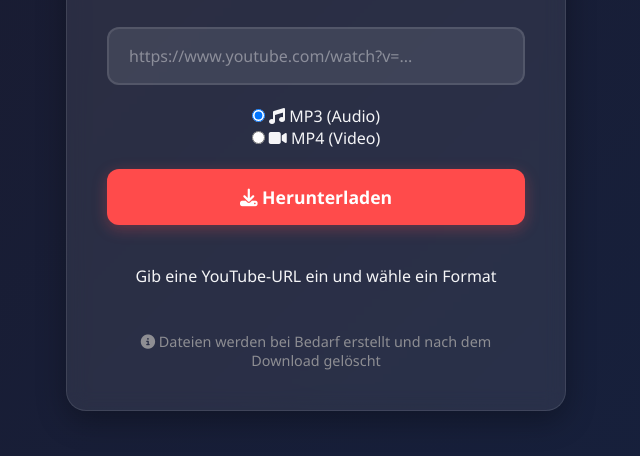
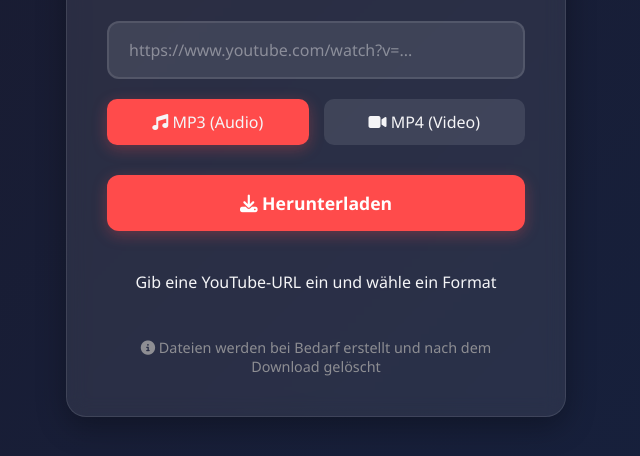
Before and after one commit to Kai7788/Infrastructure, a plain HTML site: page nextcloud-proxy/frontend/index.html in a window 1280 px wide. Shown: the part 308-764 px from the top of the page, without its empty margins (324-964 px from the left). Drawn offline with Linux system fonts and the light colour scheme.

Commit message:
Update style.css to support mp4

```diff
--- a/nextcloud-proxy/frontend/style.css
+++ b/nextcloud-proxy/frontend/style.css
@@ -1,3 +1,4 @@
+/* style.css */
 :root {
     --primary: #ff4b4b;
     --primary-dark: #e04444;
@@ -98,6 +99,37 @@
     color: rgba(255, 255, 255, 0.4);
 }
 
+.format-selector {
+    display: flex;
+    justify-content: center;
+    gap: 15px;
+    margin-bottom: 10px;
+}
+
+.format-option {
+    flex: 1;
+}
+
+.format-option input[type="radio"] {
+    display: none;
+}
+
+.format-option label {
+    display: block;
+    padding: 12px;
+    background: rgba(255, 255, 255, 0.1);
+    border-radius: 10px;
+    cursor: pointer;
+    transition: all 0.3s ease;
+    text-align: center;
+    font-weight: 500;
+}
+
+.format-option input[type="radio"]:checked + label {
+    background: var(--primary);
+    box-shadow: 0 4px 15px rgba(255, 75, 75, 0.3);
+}
+
 button {
     background: var(--primary);
     color: white;
@@ -189,4 +221,9 @@
     h1 {
         font-size: 1.8rem;
     }
+
+    .format-selector {
+        flex-direction: column;
+        gap: 10px;
+    }
 }
```
